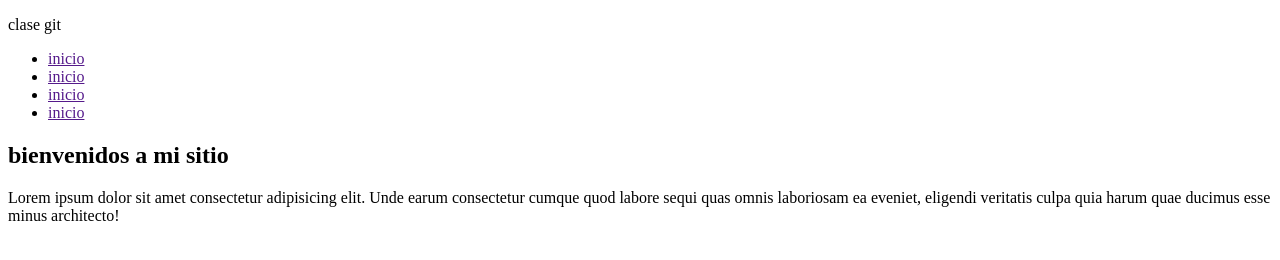
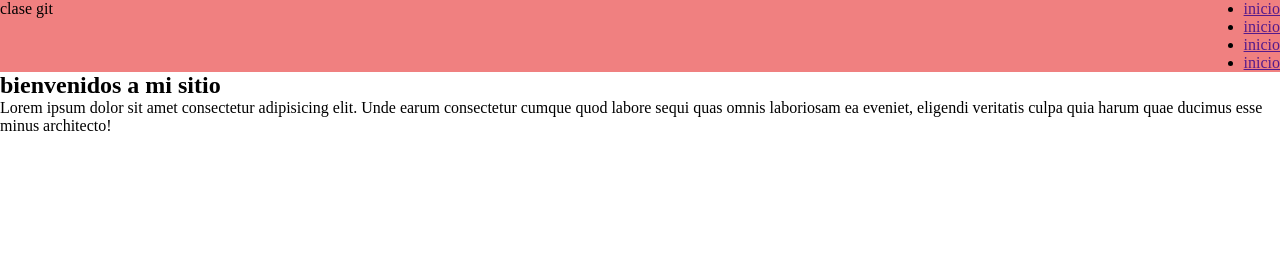
Before and after one commit to cardenasmaximiliano/git-carpeta, a plain HTML site: page index.html in a window 1280 px wide. Drawn offline with Linux system fonts and the light colour scheme.

Commit message:
estilos en css

```diff
--- a/css/style.css
+++ b/css/style.css
@@ -0,0 +1,10 @@
+*{
+    margin: 0;
+    padding: 0;
+    box-sizing: border-box;
+}
+header{
+    background-color: lightcoral;
+    display: flex;
+    justify-content: space-between;
+}
--- a/index.html
+++ b/index.html
@@ -4,6 +4,7 @@
     <meta charset="UTF-8">
     <meta name="viewport" content="width=device-width, initial-scale=1.0">
     <title>Document</title>
+    <link rel="stylesheet" href="./css/style.css">
 </head>
 <body>
     <header>
```
